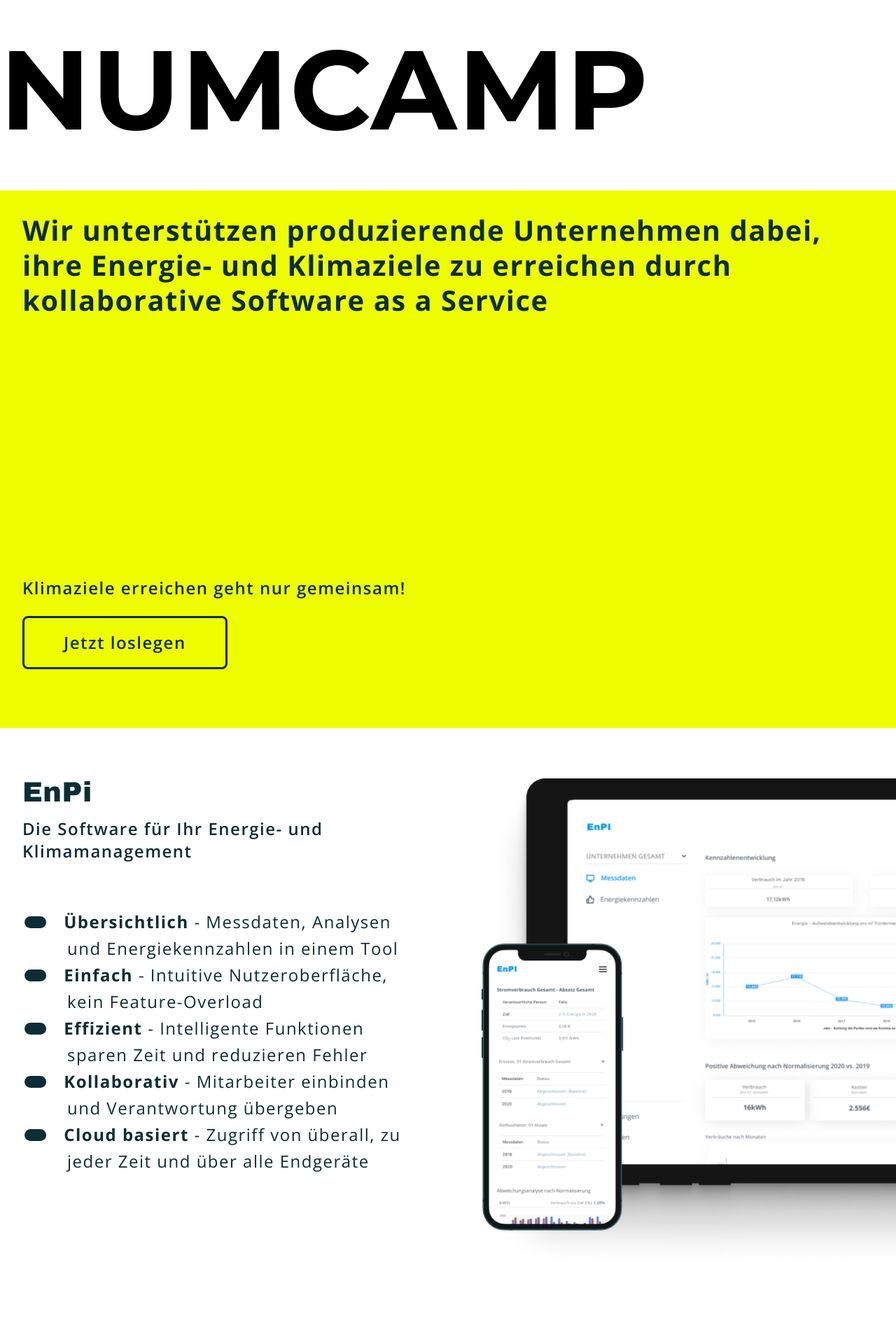
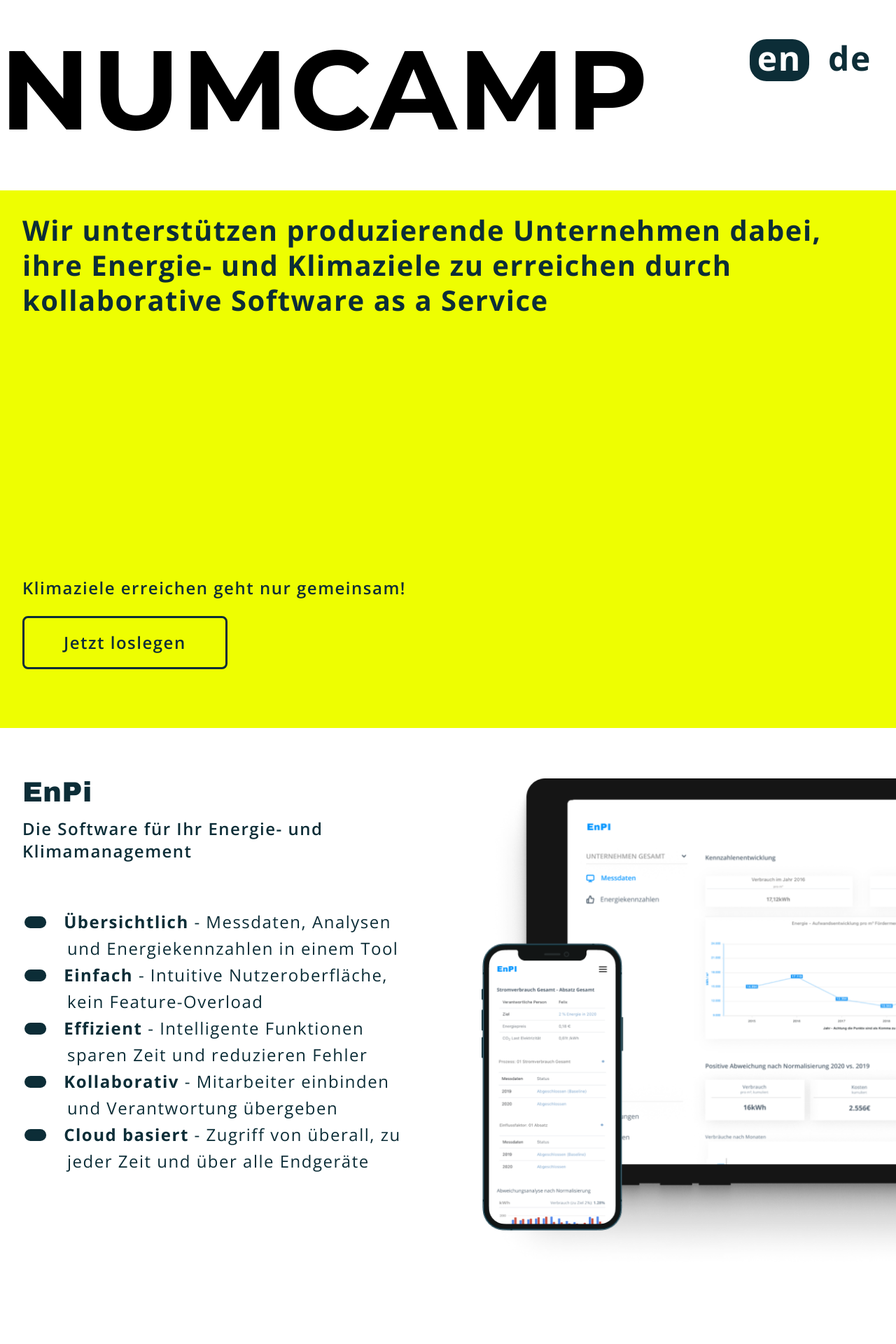
Before and after one commit to en-pi/en-pi.github.io, a Jekyll site: the page built from index.md, in a window 1280 px wide. Shown: the top 1920 px of the page at 70% size. Built offline with Jekyll 4.4.1, drawn with Linux system fonts in a browser that asks for light colours.

Commit message:
lang button hinzu

```diff
--- a/_includes/header.html
+++ b/_includes/header.html
@@ -3,5 +3,13 @@
     <div class="header__logo">
       <h1 class="site-title">NUMCAMP</h1>
     </div>
+    <div class="lang-select">
+      <div class="lang-select-button selected">
+        <a href="http://numcamp.com">en</a>
+      </div>
+      <div class="lang-select-button">
+        <a href="http://numcamp.com/de">de</a>
+      </div>
+    </div>
   </div>
 </header>
--- a/_sass/partials/_enpi.scss
+++ b/_sass/partials/_enpi.scss
@@ -81,6 +81,28 @@ main {
   }
 }
 
+.lang-select {
+  display: flex;
+  flex-wrap: wrap;
+  position: absolute;
+  right: 0;
+  margin: 0 1rem;
+}
+
+.lang-select-button {
+  @extend %text;
+  font-weight: $fw-bold;
+  font-size: 48 * $to-rems + rem;
+  margin: 0.5rem;
+  padding: 0.5rem 0.7rem 0.9rem;
+}
+
+.selected {
+  background-color: $highlight-color01;
+  border-radius: 1.5rem;
+  color: $white;
+}
+
 .hero-section {
   padding: 2rem;
   min-width: 0;
@@ -108,18 +130,11 @@ main {
   }
 }
 
-
-.material-icons-outlined.enpi-blue {
-  color: $highlight-color01;
-}
-
 blockquote::before {
   content: "“";
   font-family: $headline-font-family;
   font-style: normal;
   font-size: 16rem;
-  //background-image: url('/assets/img/check_circle_outline-black-18dp.svg');
-  //background-size: contain;
   display: inline-block;
   width: 2rem;
   height: 2rem;
@@ -129,8 +144,6 @@ blockquote::before {
   margin-right: 0.5rem;
   margin-top: -6rem;
 }
-
-
 
 ul {
   list-style: none;
```
